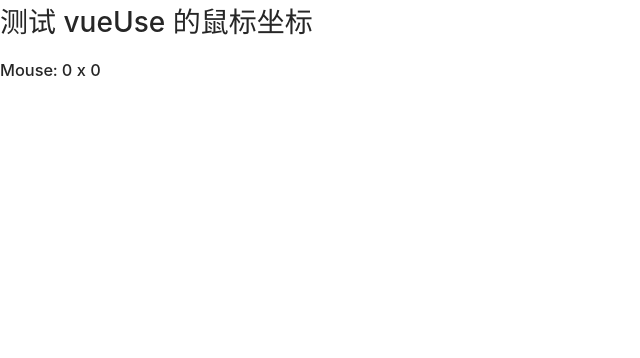
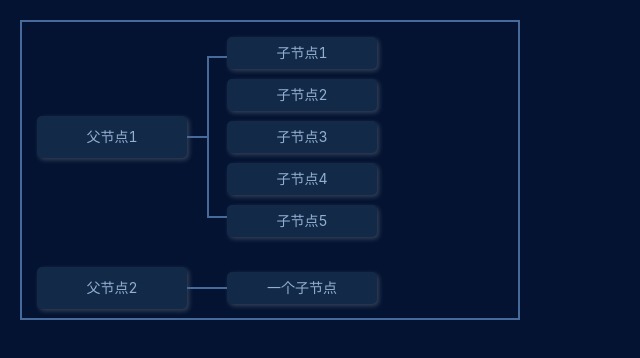
Before and after one commit to pan52yu/vue3_leaflet, a Vue app: page /vueuse in a window 1280 px wide. Shown: the top 358 px of the page, without its empty margins (0-640 px from the left). Built offline with nearby package versions, Linux system fonts and the light colour scheme.

Commit message:
test: 思维导图

```diff
--- a/src/views/vueuse/index.vue
+++ b/src/views/vueuse/index.vue
@@ -1,22 +1,136 @@
-<script lang="ts">
-import { defineComponent } from 'vue'
-import { useMouse } from '@vueuse/core'
+<template>
+  <div class="chart">
+    <div class="chart_card">
+      <div class="chart_card_item">
+        <div class="father">父节点1</div>
+        <div class="son no_one_node">
+          <div>子节点1</div>
+          <div>子节点2</div>
+          <div>子节点3</div>
+          <div>子节点4</div>
+          <div class="last">子节点5</div>
+        </div>
+      </div>
+      <div class="chart_card_item">
+        <div class="father">父节点2</div>
+        <div class="son on_node">
+          <div>一个子节点</div>
+        </div>
+      </div>
+    </div>
+  </div>
+</template>
 
-export default defineComponent({
-  name: 'VueUse',
-  setup() {
-    const { x, y } = useMouse()
-
-    return {
-      x,
-      y,
-    }
-  },
+<script setup lang="ts">
+defineOptions({
+  name: 'Chart',
 })
 </script>
+<style lang="scss" scoped>
+.chart {
+  width: 100vw;
+  height: 100vh;
+  background: #031331;
+  padding: 20px;
 
-<template>
-  <h1>测试 vueUse 的鼠标坐标</h1>
+  &_card {
+    width: 500px;
+    height: 300px;
+    border: 2px solid #486a9b;
+    padding: 15px;
 
-  <h3>Mouse: {{ x }} x {{ y }}</h3>
-</template>
+    &_item {
+      position: relative;
+      display: flex;
+      align-items: center;
+      margin-bottom: 30px;
+
+      .father {
+        color: #93afd2;
+        background: #122a48;
+        width: 150px;
+        text-align: center;
+        padding: 10px;
+        border-radius: 5px;
+        position: relative;
+        z-index: 1;
+        box-shadow: 2px 2px 5px rgba(255, 255, 255, 0.2);
+
+        &::after {
+          content: '';
+          position: absolute;
+          right: -20px;
+          top: 50%;
+          width: 20px;
+          height: 2px;
+          background-color: #486a9b;
+          transform: translateY(-50%);
+        }
+      }
+
+      .son {
+        display: flex;
+        flex-direction: column;
+        align-items: center;
+        gap: 10px;
+        padding-left: 20px;
+        margin-left: 20px;
+        padding-top: -50px;
+        position: relative;
+        div {
+          color: #93afd2;
+          background: #122a48;
+          width: 150px;
+          text-align: center;
+          padding: 5px;
+          border-radius: 5px;
+          box-shadow: 2px 2px 5px rgba(255, 255, 255, 0.2);
+        }
+      }
+      .no_one_node {
+        &:before {
+          content: ''; /* 设置伪元素内容为空 */
+          position: absolute; /* 设置绝对定位 */
+          left: 0; /* 将伪元素放置在元素左侧 */
+          top: 10%; /* 将伪元素放置在元素顶部 */
+          height: 80%; /* 设置伪元素高度为元素高度的80% */
+          border-left: 2px solid #486a9b; /* 设置伪元素的左边框 */
+        }
+
+        div:first-child::before {
+          content: '';
+          position: absolute;
+          left: 0;
+          top: 10%;
+          width: 20px;
+          height: 2px;
+          background-color: #486a9b;
+          transform: translateY(-50%);
+        }
+        div:last-child::before {
+          content: '';
+          position: absolute;
+          left: 0;
+          top: 90%;
+          width: 20px;
+          height: 2px;
+          background-color: #486a9b;
+          transform: translateY(-50%);
+        }
+      }
+      .on_node {
+        div:first-child::before {
+          content: '';
+          position: absolute;
+          left: 0;
+          top: 50%;
+          width: 20px;
+          height: 2px;
+          background-color: #486a9b;
+          transform: translateY(-50%);
+        }
+      }
+    }
+  }
+}
+</style>
```
